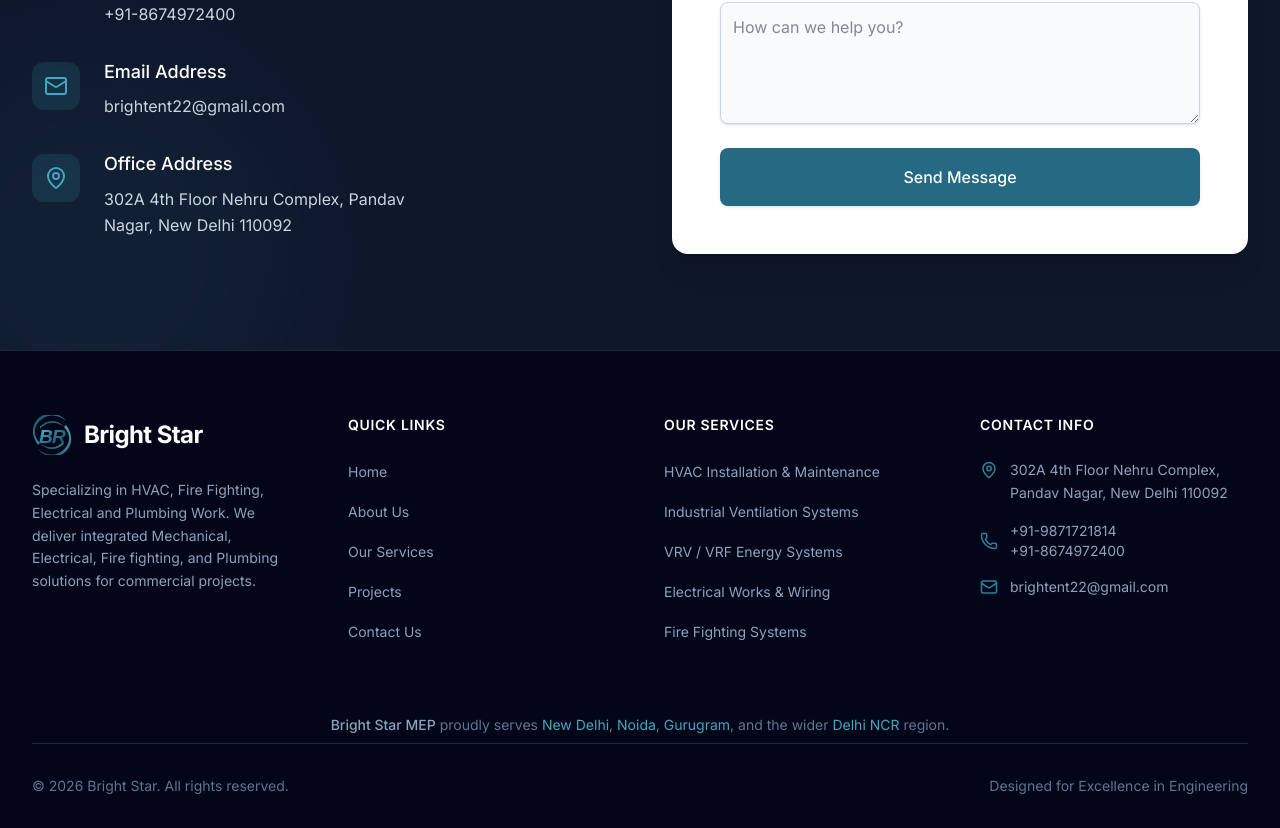
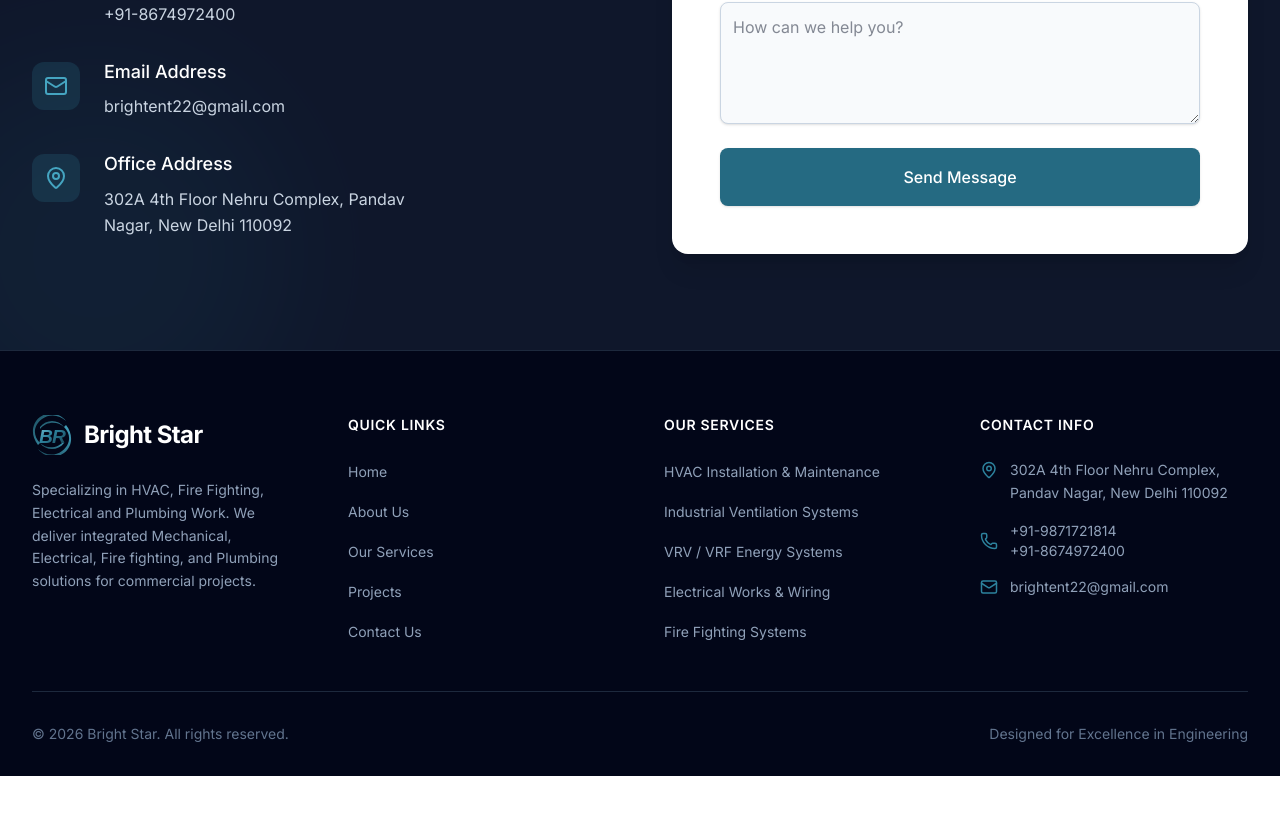
Before and after one commit to brightentp22-ui/bright-enterprise-, a React (Vite) app: page /contact in a window 1280 px wide. Shown: the part 862-1690 px from the top of the page. After the commit the page ends 1638 px from the top, so only its background shows below. Built offline with nearby package versions, Linux system fonts and the light colour scheme.

Commit message:
UX: remove Delhi NCR from visible hero and footer — keep only in hidden SEO tags

```diff
--- a/src/components/Footer.tsx
+++ b/src/components/Footer.tsx
@@ -75,16 +75,6 @@ export default function Footer() {
 
         </div>
 
-        {/* Service Area */}
-        <div className="pt-6 pb-2 text-center">
-          <p className="text-slate-500 text-sm">
-            <span className="font-medium text-slate-400">Bright Star MEP</span> proudly serves{' '}
-            <span className="text-brand-400">New Delhi</span>,{' '}
-            <span className="text-brand-400">Noida</span>,{' '}
-            <span className="text-brand-400">Gurugram</span>, and the wider{' '}
-            <span className="text-brand-400">Delhi NCR</span> region.
-          </p>
-        </div>
 
         {/* Bottom Bar */}
         <div className="pt-8 border-t border-slate-800 flex flex-col md:flex-row justify-between items-center gap-4">
--- a/src/components/Hero.tsx
+++ b/src/components/Hero.tsx
@@ -73,9 +73,8 @@ export default function Hero() {
           <button
             key={index}
             onClick={() => setCurrentImageIndex(index)}
-            className={`w-2.5 h-2.5 rounded-full transition-all ${
-              index === currentImageIndex ? 'bg-white w-8' : 'bg-white/50 hover:bg-white/80'
-            }`}
+            className={`w-2.5 h-2.5 rounded-full transition-all ${index === currentImageIndex ? 'bg-white w-8' : 'bg-white/50 hover:bg-white/80'
+              }`}
             aria-label={`Go to slide ${index + 1}`}
           />
         ))}
@@ -88,15 +87,14 @@ export default function Hero() {
           transition={{ duration: 0.8, ease: "easeOut" }}
         >
           <span className="inline-block py-1 px-3 rounded-full bg-brand-500/20 text-brand-200 text-sm font-semibold tracking-wider mb-6 border border-brand-500/30 backdrop-blur-sm">
-            8+ YEARS OF EXCELLENCE IN DELHI NCR
+            8+ YEARS OF EXCELLENCE
           </span>
           <h1 className="text-3xl sm:text-4xl md:text-6xl lg:text-7xl font-bold text-white tracking-tight mb-6">
-            <span className="text-[#2b7a96]">Bright Star MEP</span><br className="hidden md:block" />
-            Premier MEP Contractors<br className="hidden md:block" />
-            in Delhi NCR
+            Welcome to <br className="hidden md:block" />
+            <span className="text-[#2b7a96]">Bright Star</span>
           </h1>
           <p className="mt-4 text-lg sm:text-xl text-slate-300 max-w-2xl mx-auto mb-10 px-4 sm:px-0">
-            Bright Star MEP delivers expert HVAC installation, fire fighting systems, electrical works, and commercial plumbing services for commercial &amp; industrial projects across New Delhi, Noida, and Gurugram.
+            {companyInfo.description} Delivering integrated Mechanical, Electrical, Fire fighting, and Plumbing solutions for commercial projects.
           </p>
 
           <div className="flex flex-col sm:flex-row gap-4 justify-center px-4 sm:px-0">
```
